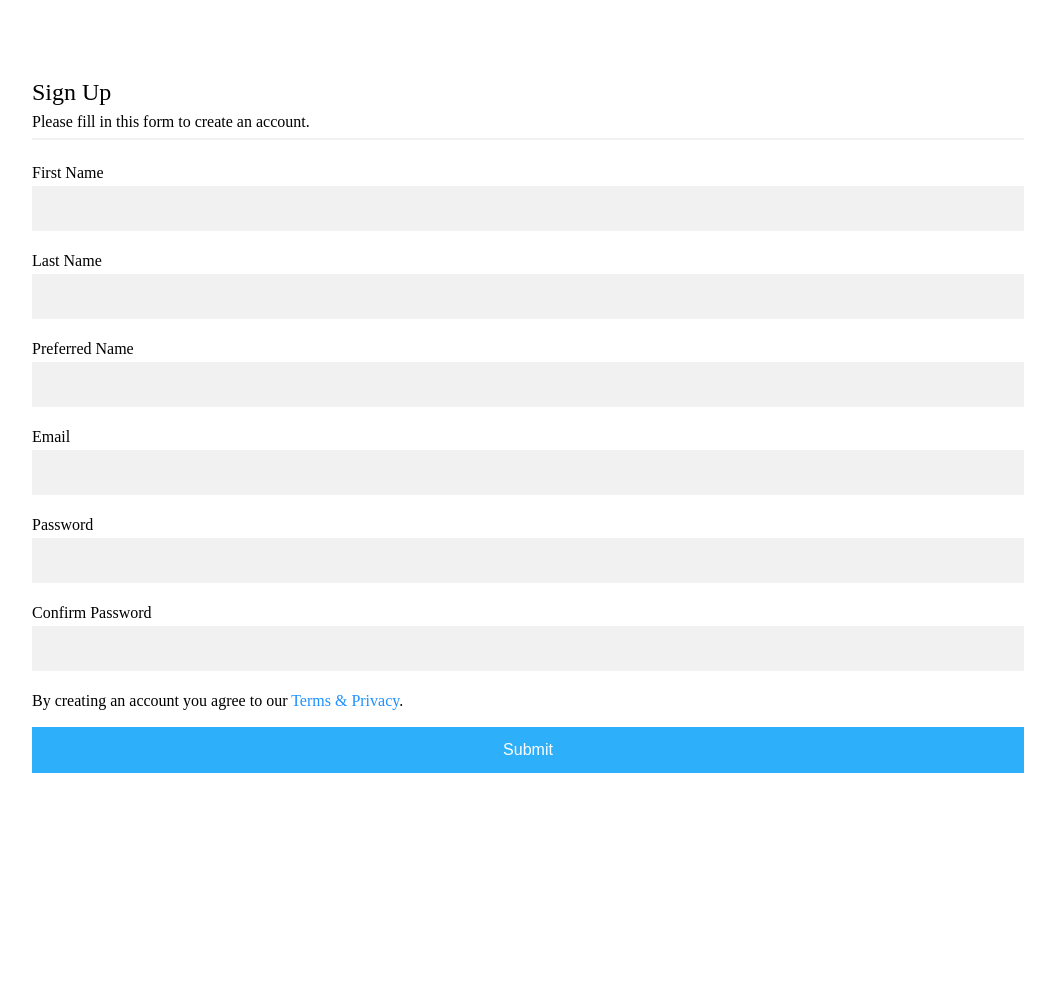
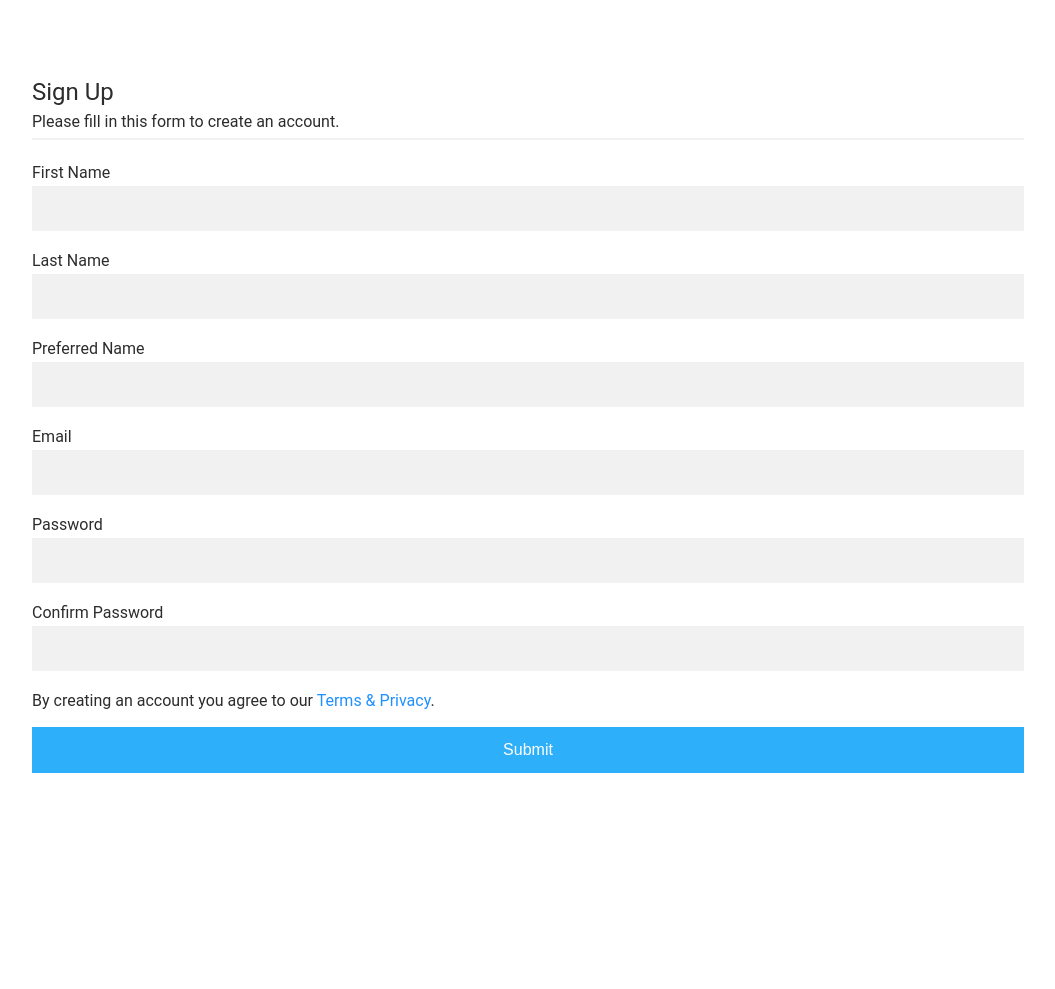
Before and after one commit to antrikshdhand/syncshack2022, a Flask app: page /signUp1 in a window 1280 px wide. Shown: the part 88-1077 px from the top of the page, without its empty margins (112-1167 px from the left). Run offline with Flask 2, Linux system fonts and the light colour scheme.

Commit message:
Standardise index.html

```diff
--- a/static/css/styles.css
+++ b/static/css/styles.css
@@ -1,139 +1,3 @@
-gbmk
-#2594
-
-yodalee — Yesterday at 10:09
-In j12
-The "winter garden"
-Theres two first years looking for a team
-yodalee — Yesterday at 10:25
-Are you here yet???
-Susan — Yesterday at 10:26
-We r looking for parking
-yodalee — Yesterday at 10:38
-Cool cool
-Going to pnr rn
-Susan — Yesterday at 10:48
-We f here
-yodalee — Yesterday at 10:48
-We're in the pnr lecture thetre
-Theatre*
-gbmk — Yesterday at 11:29
-We need a team name
-And we need to do the team reg
-Everyone welcome
-finnh.w
-!
- — Yesterday at 12:13
-finnh.w — Yesterday at 12:14
-finnharleywhitney@gmail.com
-antriksh — Yesterday at 12:14
-dhandantriksh@gmail.com
-gbmk — Yesterday at 12:14
-udit.samant@gmail.com
-finnh.w — Yesterday at 12:14
-Finn Harley Whitney
-Susan — Yesterday at 12:15
-sulavmalla.malla7@gmail.com
-Welcome
-Quinlan
-. Say hi!
- — Yesterday at 12:16
-Quinlan — Yesterday at 12:16
-Quinlan.xander@gmail.com
-yodalee — Yesterday at 12:27
-https://www.makeitmissoula.com/2021/04/top-5-video-games-for-visually-impaired-players/
-Make It Missoula
-carolblodgett
-Top 5 Video Games for Visually Impaired Players
-As technology has advanced, humans have figured out ways to make video games accessible to the visually impaired. Here are 5 games for visually impaired players.
-Quinlan — Yesterday at 13:51
-Guys come lab 117
-Susan — Yesterday at 15:15
-Study buddy:
-yodalee — Yesterday at 15:17
-Study buddy -> feasible in 24 hours, because we have a strong emotional component which we can use in the pitch so we can rely on this rather than technical specificities
-antriksh — Yesterday at 15:18
-StudyBuddy: a really easy way to combat isolation while studying in university. Clippy: Everyone can use it. Literally everyone. Something like 40% of the Australian workforce worked from home in the last year.
-Susan — Yesterday at 15:19
-we have knowledge, and able to pitch uni students.
-other: complex
-Image
-yodalee — Yesterday at 15:22
-thank you
-antriksh — Yesterday at 15:39
-https://devpost.com/software/477119/joins/2DoQ3X262BZdO5xskehWgg
-yodalee — Yesterday at 16:26
-plee3851@uni.sydney.edu.au
-Quinlan — Yesterday at 16:26
-Jqui7275@uni.sydney.edu.au
-Susan — Yesterday at 17:34
-Image
-gbmk — Yesterday at 17:50
-https://developer.mozilla.org/en-US/docs/Learn/Forms/Your_first_form
-Your first form - Learn web development | MDN
-Congratulations, you've built your first web form. It looks like this live:
-Your first form - Learn web development | MDN
-yodalee — Yesterday at 18:46
-https://trello.com/invite/studybuddy133/5ad84e82f2c65bed9e530f946b9788d8
-Trello
-Organize anything, together. Trello is a collaboration tool that organizes your projects into boards. In one glance, know what's being worked on, who's working on what, and where something is in a process.
-finnh.w — Today at 00:46
-Hey guys hows the project going?
-antriksh — Today at 00:46
-its going good bro, hows the party?
-# REQUIRED LIBRARIES
-from flask_wtf import FlaskForm
-from wtforms import StringField, SelectField, SubmitField, DecimalField
-from wtforms.validators import DataRequired, Length
-
-class Step1(FlaskForm):
-Expand
-forms.py
-4 KB
-finnh.w — Today at 00:47
-thats so good to hear! The party was pretty fun, tho now Im back at home just chilling.
-Hows the hackathon been for u guys in the meantime then? Are you still at the pnr or?
-Susan — Today at 00:47
-allg, just come back around 7 am trm>>
-Yeah, still in pnr
-It is fun tho
-finnh.w — Today at 00:49
-Ok mad, I'll come by then
-Glad to hear its going well then
-Anyway, gl and gn
-Cya tomorrow
-/todat
-antriksh — Today at 00:51
-see ya cuz
-antriksh — Today at 01:49
-{% extends 'base.html' %}
-
-{% block content %}
-
-    <br>
-    <div class="row align-items-start">
-Expand
-calculator3.html
-8 KB
-yodalee — Today at 04:36
-<!DOCTYPE html>
-<html lang="en">
-<head>
-    <meta charset="UTF-8">
-    <meta http-equiv="X-UA-Compatible" content="IE=edge">
-    <meta name="viewport" content="width=device-width, initial-scale=1.0">
-Expand
-message.txt
-3 KB
-html {
-    font-family: 'Roboto', sans-serif;
-    scroll-behavior: smooth;
-    color: rgb(44, 44, 44);
-}
-Expand
-message.txt
-7 KB
-﻿
 html {
     font-family: 'Roboto', sans-serif;
     scroll-behavior: smooth;
@@ -516,5 +380,3 @@ hr {
     margin: 0 20px;
     margin-bottom: 40px;
 }
-message.txt
-7 KB
```
Also changed, not shown: templates/index.html (+6 -39 lines).
